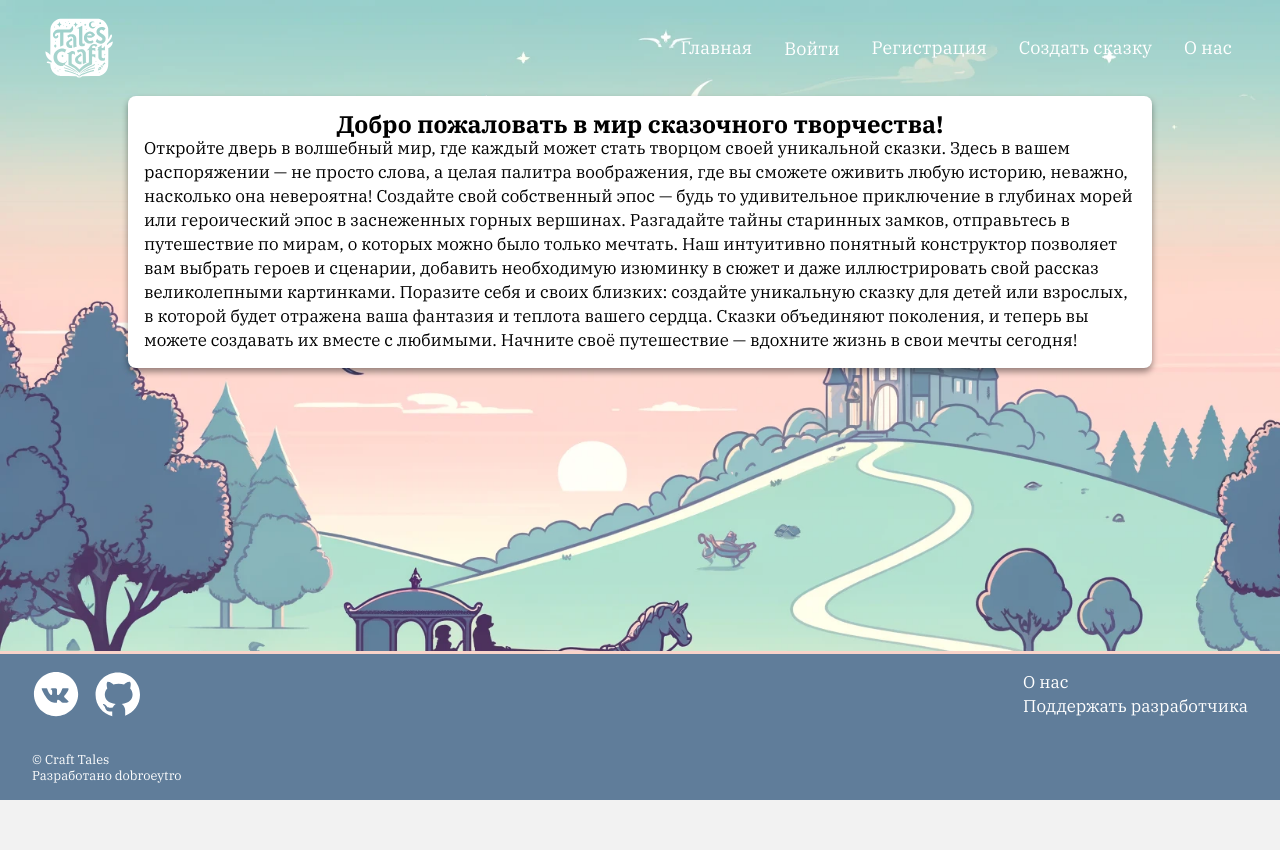
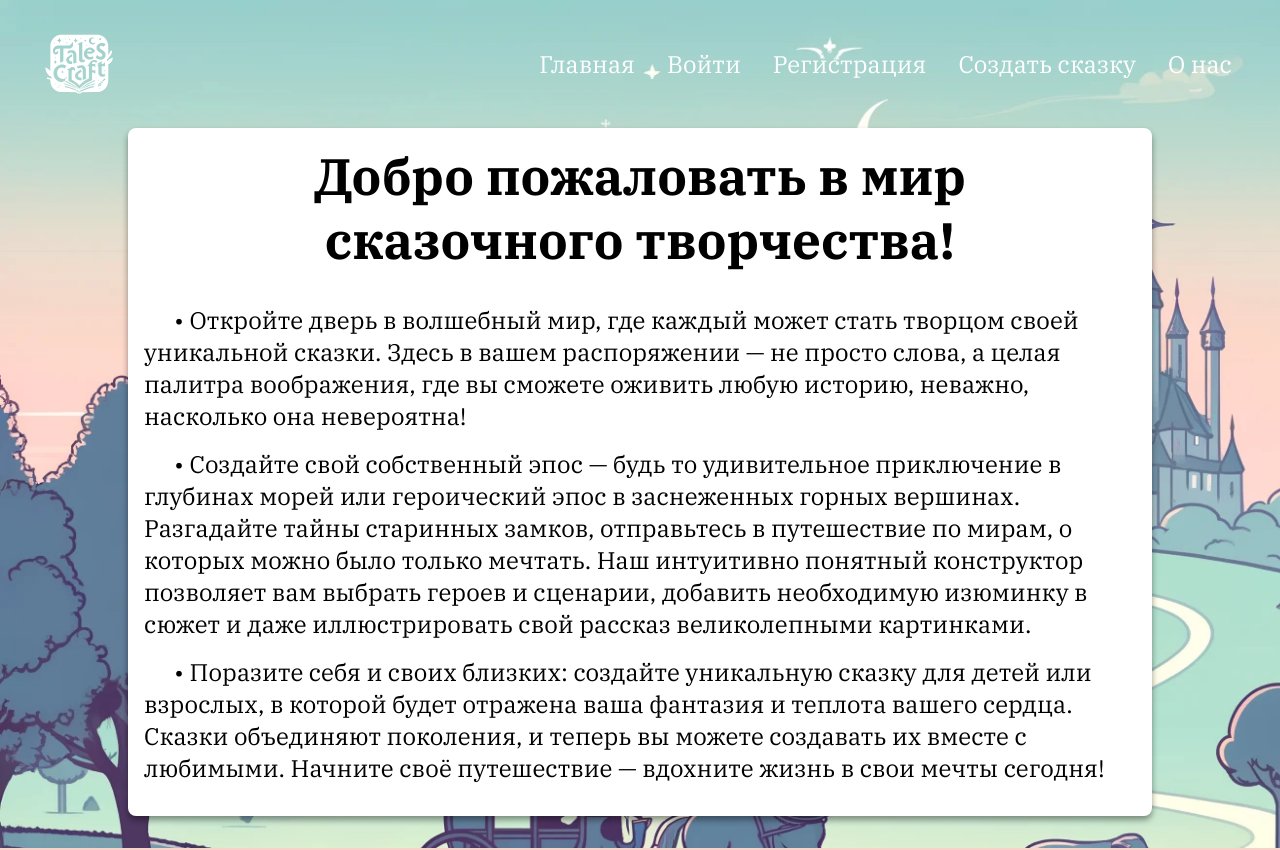
Before and after one commit to do6roetyro/Tales_Craft, a React (Create React App) app: page /about in a window 1280 px wide. Shown: the top 850 px of the page. Before the commit the page ends 800 px from the top, so only its background shows below. Built offline with nearby package versions, Linux system fonts and the light colour scheme.

Commit message:
fetch openai

```diff
--- a/package.json
+++ b/package.json
@@ -12,6 +12,7 @@
     "@testing-library/user-event": "^13.5.0",
     "@types/jest": "^27.5.2",
     "@types/node": "^16.18.95",
+    "jspdf": "^2.5.1",
     "react": "^18.2.0",
     "react-dom": "^18.2.0",
     "react-router-dom": "^6.22.3",
--- a/src/App.tsx
+++ b/src/App.tsx
@@ -29,7 +29,7 @@ function App() {
       <Footer
       aboutLinkText = "О нас"
       supportLinkText = "Поддержать разработчика"
-      copyrightText = "© Craft Tales"
+      copyrightText = "© Tales Craft"
       />
 
     </React.Fragment>
--- a/src/assets/styles/blocks/about.scss
+++ b/src/assets/styles/blocks/about.scss
@@ -14,10 +14,20 @@
     border-radius: 0.5rem;
     box-shadow: 0 0.25rem 0.4rem rgba(0, 0, 0, 0.4);
     padding: 1rem;
-    // backdrop-filter: blur(10px);
     background-color: #ffffff;
 }
 
 .about__title {
     text-align: center;
+    padding-bottom: 2rem;
+    font-size: clamp(1.8rem, 4vw, 6rem);
+    line-height: clamp(2rem, 5vw, 4rem);
 }
+
+.about__description {
+    text-indent: 30px;
+    padding-bottom: 1rem;
+    text-wrap: pretty;
+    font-size: clamp(1rem, 4vw, 1.5rem);
+    line-height: clamp(1rem, 5vw, 2rem);
+}
--- a/src/assets/styles/blocks/create-tale.scss
+++ b/src/assets/styles/blocks/create-tale.scss
@@ -19,6 +19,8 @@
 .create-tale__title {
     padding: 1rem;
     text-align: center;
+    font-size: clamp(1.8rem, 4vw, 3rem);
+    line-height: clamp(2rem, 5vw, 4rem);
 }
 
 .create-tale__form {
--- a/src/assets/styles/blocks/hero.scss
+++ b/src/assets/styles/blocks/hero.scss
@@ -1,7 +1,6 @@
 @use "../global/variables.scss";
 
 .hero {
-    height: 100vh;
     display: flex;
     flex-direction: column;
     align-items: center;
@@ -16,11 +15,9 @@
 }
 
 .hero__container {
-
     box-shadow: 0 0.25rem 0.4rem rgba(0, 0, 0, 0.4);
-    // backdrop-filter: blur(10px);
     border-radius: 0.5rem;
-    width: clamp(288px, calc((288px / 500px) * 100vw) ,768px);
+    width: clamp(288px, calc((288px / 500px) * 100vw), 768px);
     padding: 1.5rem;
     background-color: #ffffff;
 }
@@ -41,7 +38,7 @@
     margin-bottom: 2rem;
 }
 
-.hero__description  {
+.hero__description {
     padding-bottom: 2rem;
 }
 
--- a/src/assets/styles/blocks/main-nav.scss
+++ b/src/assets/styles/blocks/main-nav.scss
@@ -14,19 +14,21 @@
     &--horizontal {
         display: none;
         color: #ffffff;
-
+        padding: clamp(1rem, 3vw, 2rem);
         @media (min-width: variables.$screen-tablet) {
             display: flex;
             align-items: center;
             justify-content: center;
             gap: 2rem;
             padding-right: 1rem;
+
         }
     }
 }
 
 .main-nav__link {
-    font-size: 1.125rem;
+    font-size: clamp(20px, 2vw, 1.5rem);
+    line-height: clamp(2rem, 5vw, 2rem);
     transition: color 0.3s;
 
     &--button {
--- a/src/components/Forms/CreateTaleForm/CreateTaleForm.tsx
+++ b/src/components/Forms/CreateTaleForm/CreateTaleForm.tsx
@@ -6,6 +6,7 @@ import {
   validateAge,
   validateTextLength,
 } from "../../../utils/createTaleValidate";
+import { fetchTaleFromOpenAI } from "../../../services/openaiService";
 
 interface FormData {
   theme: string;
@@ -60,9 +61,9 @@ const CreateTaleForm: React.FC<CreateTaleFormProps> = ({ onSubmit }) => {
     }
   };
 
-  const handleSubmit = (event: React.FormEvent) => {
+  const handleSubmit = async (event: React.FormEvent) => {
     event.preventDefault();
-
+console.log('я отправилась')
     const errors = {
       theme: validateTextLength(formData.theme),
       heroes: validateTextLength(formData.heroes),
@@ -75,10 +76,17 @@ const CreateTaleForm: React.FC<CreateTaleFormProps> = ({ onSubmit }) => {
     setFormErrors(errors);
 
     const noErrors = Object.values(errors)
-      .filter((error) => typeof error=== "string")
+      .filter((error) => typeof error === "string")
       .every((error) => error === "");
     if (noErrors) {
-      onSubmit(formData);
+      try {
+        const taleText = await fetchTaleFromOpenAI(formData);
+        console.log("Сгенерированная сказка:", taleText);
+        // Здесь можете вызвать функцию для генерации PDF с taleText
+        onSubmit(formData); // Если нужно передать данные выше или дополнительно обработать
+      } catch (error) {
+        console.error("Ошибка при получении сказки:", error);
+      }
     }
   };
   return (
--- a/src/pages/AboutPage.tsx
+++ b/src/pages/AboutPage.tsx
@@ -4,23 +4,32 @@ const AboutPage: React.FC = () => {
   return (
     <section className="about">
       <div className="about__wrapper  wrapper">
-      <h2 className="about__title title"> Добро пожаловать в мир сказочного творчества!</h2>
-      <p className="about__description description">
-        Откройте дверь в волшебный мир, где каждый может стать творцом своей
-        уникальной сказки. Здесь в вашем распоряжении — не просто слова, а целая
-        палитра воображения, где вы сможете оживить любую историю, неважно,
-        насколько она невероятна! Создайте свой собственный эпос — будь то
-        удивительное приключение в глубинах морей или героический эпос в
-        заснеженных горных вершинах. Разгадайте тайны старинных замков,
-        отправьтесь в путешествие по мирам, о которых можно было только мечтать.
-        Наш интуитивно понятный конструктор позволяет вам выбрать героев и
-        сценарии, добавить необходимую изюминку в сюжет и даже иллюстрировать
-        свой рассказ великолепными картинками. Поразите себя и своих близких:
-        создайте уникальную сказку для детей или взрослых, в которой будет
-        отражена ваша фантазия и теплота вашего сердца. Сказки объединяют
-        поколения, и теперь вы можете создавать их вместе с любимыми. Начните
-        своё путешествие — вдохните жизнь в свои мечты сегодня!
-      </p>
+        <h2 className="about__title title">
+          {" "}
+          Добро пожаловать в мир сказочного творчества!
+        </h2>
+        <p className="about__description description">
+        &#8226; Откройте дверь в волшебный мир, где каждый может стать творцом своей
+          уникальной сказки. Здесь в вашем распоряжении — не просто слова, а
+          целая палитра воображения, где вы сможете оживить любую историю,
+          неважно, насколько она невероятна!
+        </p>
+        <p className="about__description description">
+        &#8226; Создайте свой собственный эпос — будь то удивительное приключение в
+          глубинах морей или героический эпос в заснеженных горных вершинах.
+          Разгадайте тайны старинных замков, отправьтесь в путешествие по мирам,
+          о которых можно было только мечтать. Наш интуитивно понятный
+          конструктор позволяет вам выбрать героев и сценарии, добавить
+          необходимую изюминку в сюжет и даже иллюстрировать свой рассказ
+          великолепными картинками.
+        </p>
+        <p className="about__description description">
+        &#8226; Поразите себя и своих близких: создайте уникальную сказку для детей
+          или взрослых, в которой будет отражена ваша фантазия и теплота вашего
+          сердца. Сказки объединяют поколения, и теперь вы можете создавать их
+          вместе с любимыми. Начните своё путешествие — вдохните жизнь в свои
+          мечты сегодня!
+        </p>
       </div>
     </section>
   );
--- /dev/null
+++ b/src/services/openaiService.tsx
@@ -0,0 +1,55 @@
+const OPENAI_API_URL =
+  "https://api.openai.com/v1/engines/davinci-002/completions";
+
+interface FormData {
+  theme: string;
+  heroes: string;
+  environment: string;
+  age: string;
+  additional: string;
+}
+
+// Функция для повторных попыток запроса
+const fetchWithRetry = async (url: string, options: RequestInit, retries = 3, delay = 1000): Promise<any> => {
+  try {
+    const response = await fetch(url, options);
+    if (!response.ok && response.status === 429 && retries > 0) {
+      console.log(`Retrying request... Retries left: ${retries - 1}`);
+      await new Promise(resolve => setTimeout(resolve, delay));
+      return fetchWithRetry(url, options, retries - 1, delay * 2); // Экспоненциальная задержка
+    }
+    if (!response.ok) {
+      throw new Error(`HTTP error! status: ${response.status}`);
+    }
+    return response.json();
+  } catch (error) {
+    console.error("Error fetching data:", error);
+    throw error;
+  }
+};
+
+export async function fetchTaleFromOpenAI(formData: FormData): Promise<string> {
+  const requestBody = {
+    prompt: `Создай детскую сказку по следующим критериям. Тема: ${formData.theme}, Герои: ${formData.heroes}, Окружение: ${formData.environment}, Возраст ребенка: ${formData.age}, Дополнительно: ${formData.additional}`,
+    max_tokens: 300,
+    temperature: 0.7,
+  };
+
+  const requestOptions = {
+    method: "POST",
+    headers: {
+      "Content-Type": "application/json",
+      Authorization: `Bearer ${process.env.REACT_APP_OPENAI_API_KEY}`,
+    },
+    body: JSON.stringify(requestBody),
+  };
+
+  try {
+    const data = await fetchWithRetry(OPENAI_API_URL, requestOptions);
+    console.log("Ответ OpenAI:", data);
+    return data.choices[0].text;
+  } catch (error) {
+    console.error("Ошибка при запросе к OpenAI:", error);
+    throw error;
+  }
+}
--- /dev/null
+++ b/src/utils/makePdf.ts
@@ -0,0 +1 @@
+export const a: number = 5;
```
Also changed, not shown: 1 other file (tests, documents, lock files or other folders).
